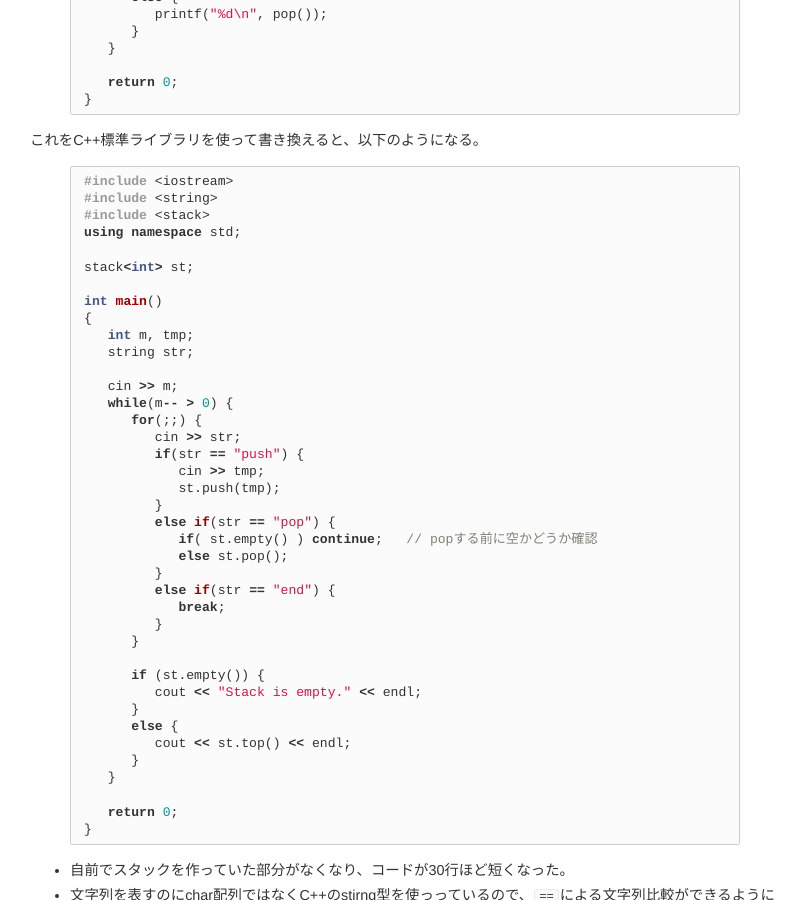
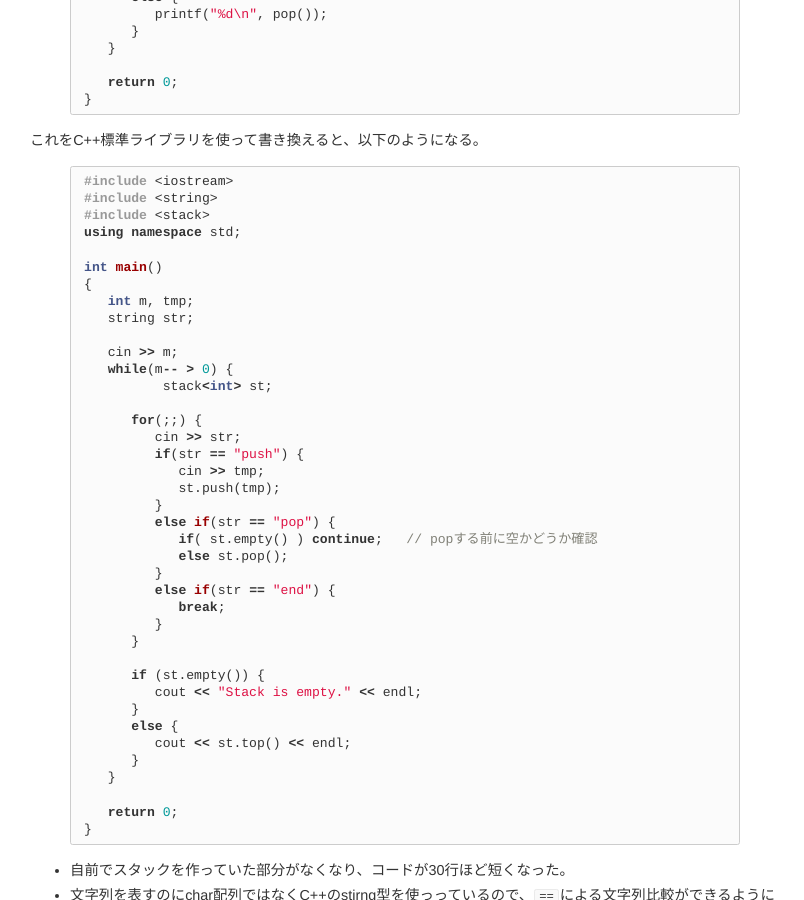
Before and after one commit to dai1741/maximum-algo-2012, a Jekyll site: the page built from _posts/2012-04-20-cpp.md, in a window 1280 px wide and 900 px high, scrolled down 3377 px. Shown: the whole window, without its empty margins (235-1039 px from the left). Built offline with Jekyll 4.4.1, drawn with Linux system fonts in a browser that asks for light colours; Markdown is read by kramdown in place of the engine named in the settings; part of the change alters nothing that is shown.

```diff
--- a/_posts/2012-04-20-cpp.md
+++ b/_posts/2012-04-20-cpp.md
@@ -192,8 +192,6 @@ int main()
 #include <stack>
 using namespace std;
 
-stack<int> st;
-
 int main()
 {
    int m, tmp;
@@ -201,6 +199,8 @@ int main()
 
    cin >> m;
    while(m-- > 0) {
+	  stack<int> st;
+
       for(;;) {
          cin >> str;
          if(str == "push") {
```
